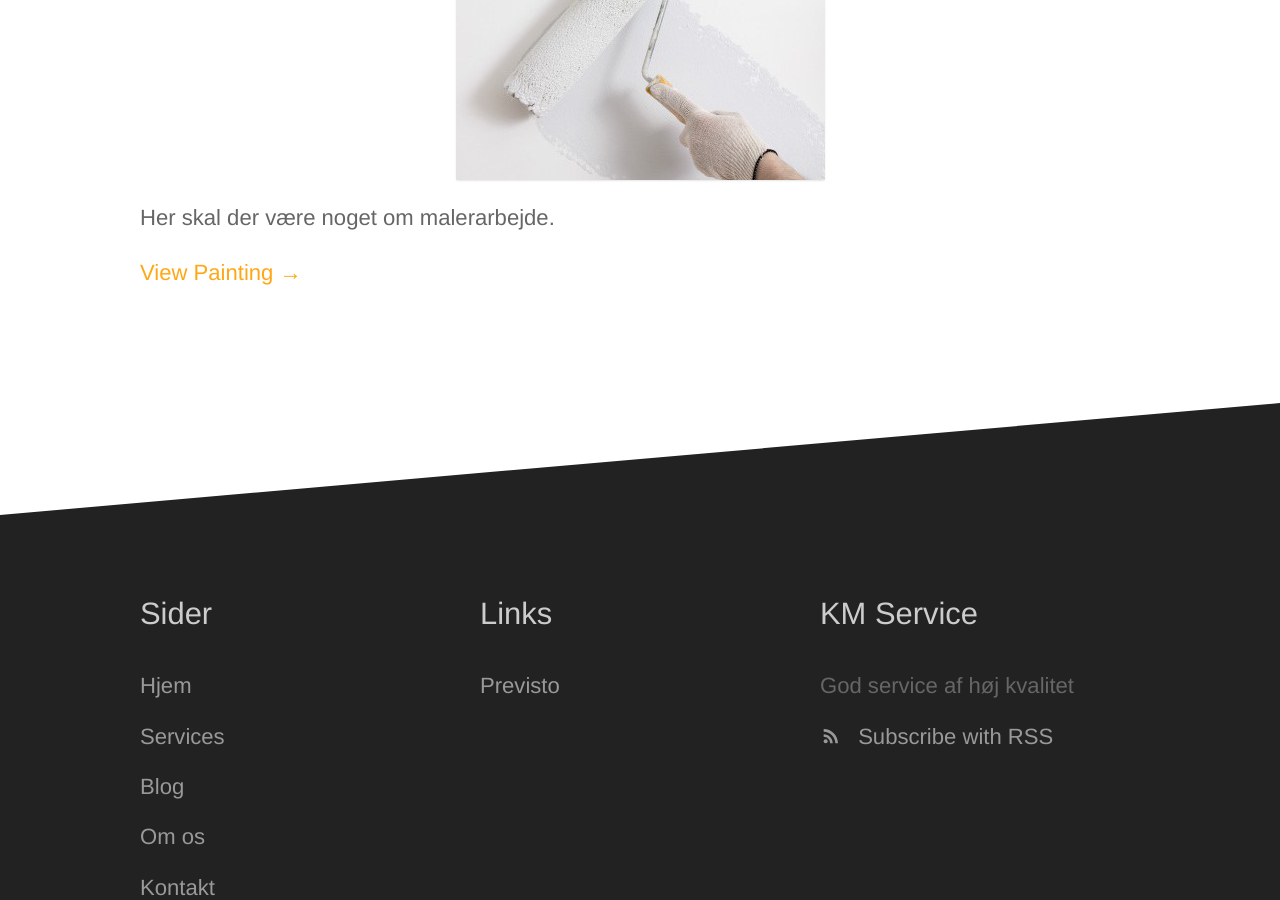
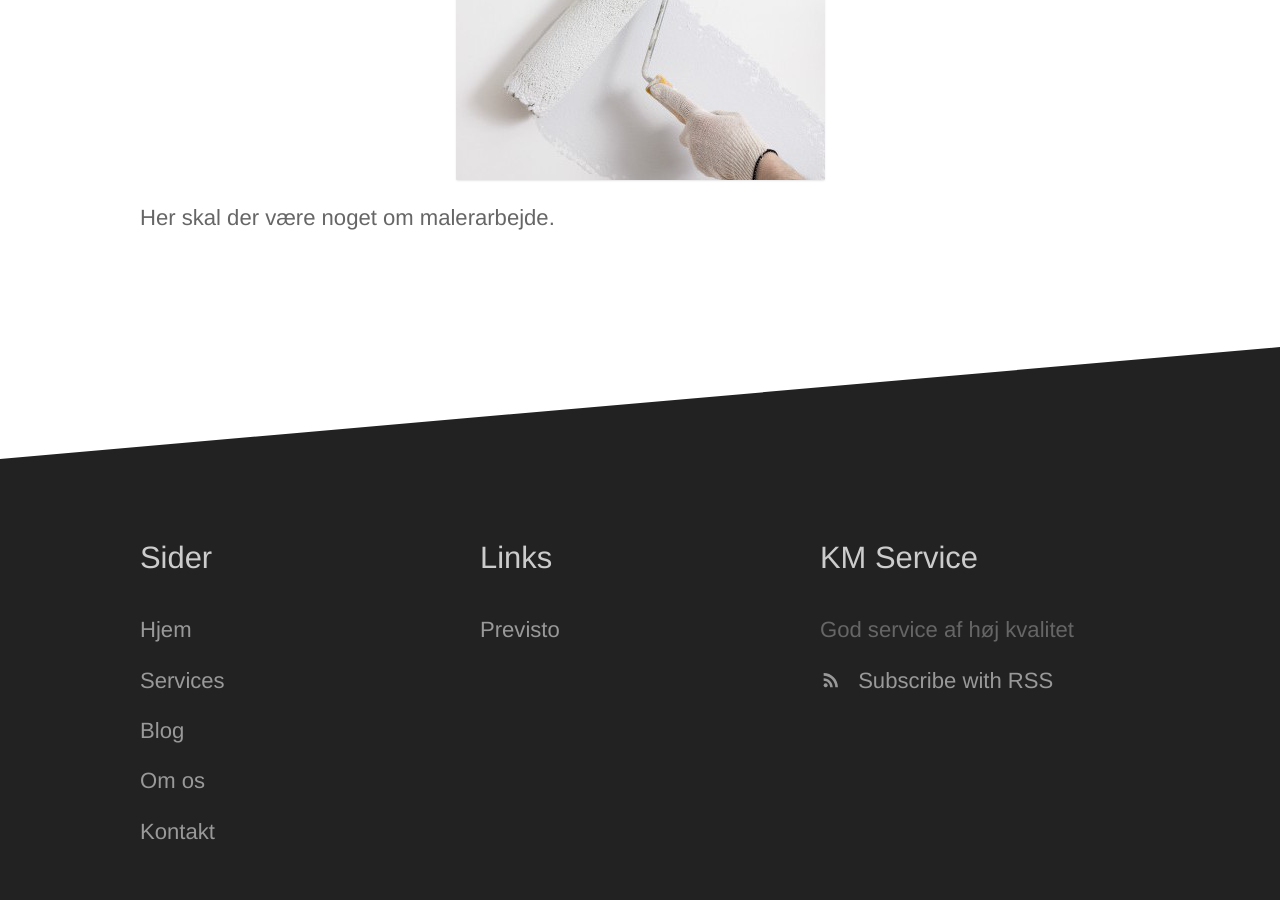
Before and after one commit to michaelkrog/kmservice-site, a Jekyll site: the page built from _clients/painting.md, in a window 1280 px wide and 900 px high, scrolled down 584 px. Built offline with Jekyll 4.4.1, drawn with Linux system fonts in a browser that asks for light colours.

Commit message:
Update client.html

```diff
--- a/_layouts/client.html
+++ b/_layouts/client.html
@@ -20,6 +20,5 @@ layout: default
 		<div>
 			{{ content }}
 		</div>
-		<p><a href="{{ page.external_url }}">View {{ page.title }} &rarr;</a></p>
 	</div>
 </section>
```
